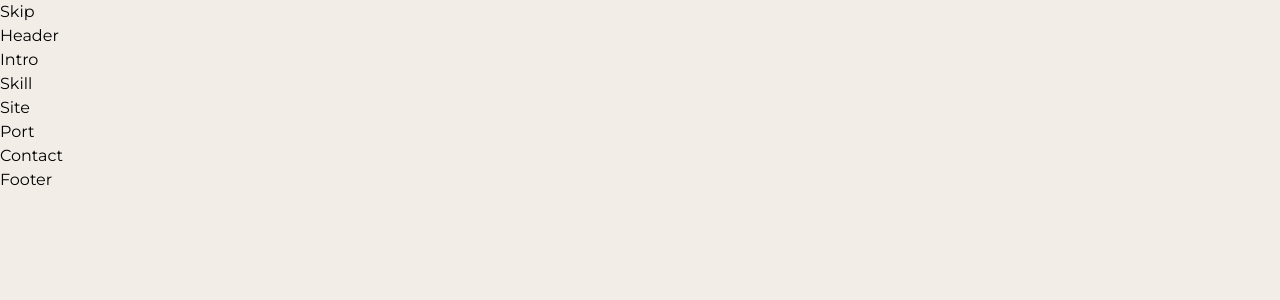
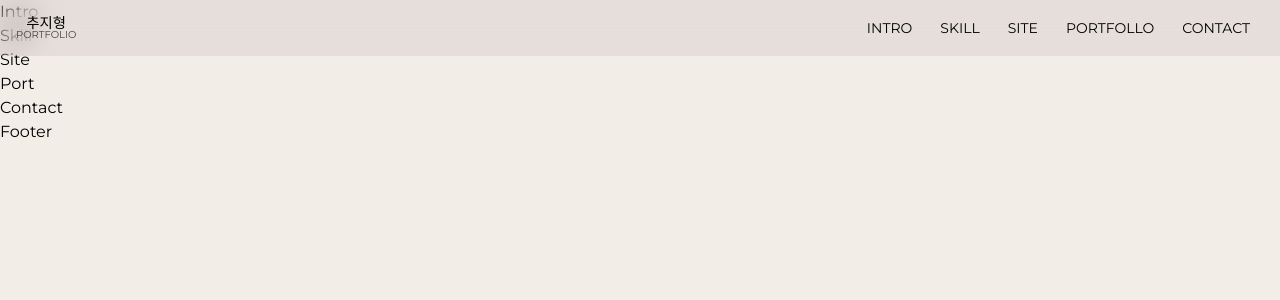
Before and after one commit to giruan/port2024, a React (Create React App) app: page / in a window 1280 px wide. Shown: the top 300 px of the page. Built offline with nearby package versions, Linux system fonts and the light colour scheme; a small style sheet from the web is missing; a web font is replaced by a local one.

Commit message:
리액트 헤더완료

```diff
--- a/src/assets/scss/section/_header.scss
+++ b/src/assets/scss/section/_header.scss
@@ -0,0 +1,128 @@
+#header {
+    @include position-fixed;
+    z-index: 10000;
+}
+.header__inner {
+    @include flex-between;
+    background-color: rgba(116, 99, 99, 0.1);
+    backdrop-filter: blur(15px);
+    padding: 1rem;
+
+    .header__logo {
+        font-size: 0.9rem;
+        text-align: center;
+        text-transform: uppercase;
+        line-height: 1;
+
+        em {
+            font-size: 10px;
+            display: block;
+            color: var(--black200);
+        }
+    }
+    .header__nav {
+
+        @media (max-width: 800px){
+            display: none;
+
+            &.show {
+                display: block;
+
+                ul {
+                    display: block;
+                    position: absolute;
+                    right: 0;
+                    top: 68px;
+                    background-color: rgba(116,99,99,0.1);
+                    backdrop-filter: blur(15px);
+                    z-index: 10000;
+                    min-width: 150px;
+                    padding: 20px 0;
+
+                    li {
+                        display: block;
+                        text-align: right;
+
+                        a {
+                            display: inline-block;
+                            padding: 10px;
+                        }
+                    }
+                }
+            }
+            &.show + .header__nav__mobile span::before {
+                width: 20px;
+            }
+            &.show + .header__nav__mobile span::after {
+                width: 20px;
+            }
+        }
+
+        li {
+            display: inline;
+
+            a {
+                text-transform: uppercase;
+                font-size: 14px;
+                padding: 14px;
+                position: relative;
+
+                &::before {
+                    content: '';
+                    width: calc(100% - 28px);
+                    height: 1px;
+                    background-color: var(--black);
+                    position: absolute;
+                    left: 14px;
+                    bottom: 10px;
+                    transform: scaleX(0);
+                    transition: all 0.3s;
+                }
+                &:hover::before {
+                    transform: scaleX(1);
+                }
+            }
+        }
+    }
+
+    .header__nav__mobile {
+        display: none;
+        width: 40px;
+        height: 40px;
+        cursor: pointer;
+
+        @media (max-width: 800px){
+            display: block;
+        }
+
+        span {
+            display: block;
+            width: 40px;
+            height: 2px;
+            background-color: var(--black);
+            margin-top: 19px;
+            position: relative;
+
+            &::before {
+                content: "";
+                width: 40px;
+                height: 2px;
+                background-color: var(--black);
+                position: absolute;
+                right: 0;
+                top: 6px;
+                transition: width 0.3s;
+            }
+            &::after {
+                content: "";
+                width: 40px;
+                height: 2px;
+                background-color: var(--black);
+                position: absolute;
+                left: 0;
+                bottom: 6px;
+                transition: width 0.3s;
+            }
+        }
+    }
+}
--- a/src/components/Header.jsx
+++ b/src/components/Header.jsx
@@ -1,11 +1,70 @@
-import React from 'react'
+import React, { useState } from "react";
+
+const headerNav = [
+  {
+    title: "intro",
+    url: "#intro",
+  },
+  {
+    title: "skill",
+    url: "#skill",
+  },
+  {
+    title: "site",
+    url: "#site",
+  },
+  {
+    title: "portfollo",
+    url: "#port",
+  },
+  {
+    title: "contact",
+    url: "#contact",
+  },
+];
 
 const Header = () => {
+  const [show, setShow] = useState(false);
+
+  const toggleMenu = () => {
+    setShow((prevShow) => !prevShow);
+  };
+
   return (
-    <div>
-      Header
-    </div>
-  )
-}
+    <header id="header" role="banner">
+      <div className="header__inner">
+        <div className="header__logo">
+          <a href="/">
+            추지형<em>portfolio</em>
+          </a>
+        </div>
+        <nav
+          className={`header__nav ${show ? "show" : ""}`}
+          role="navigation"
+          aria-label="메인메뉴"
+        >
+          <ul>
+            {headerNav.map((nav, key) => (
+              <li key={key}>
+                <a href={nav.url}>{nav.title}</a>
+              </li>
+            ))}
+          </ul>
+        </nav>
+        <div
+          className="header__nav__mobile"
+          id="headerToggle"
+          aria-controls="primary-menu"
+          aria-expanded={show ? "true" : "false"}
+          role="button"
+          tabIndex="0"
+          onClick={toggleMenu}
+        >
+          <span></span>
+        </div>
+      </div>
+    </header>
+  );
+};
 
-export default Header
+export default Header;
--- a/src/components/Skip.jsx
+++ b/src/components/Skip.jsx
@@ -3,8 +3,14 @@
 
 const Skip = () => {
   return (
-    <div>
-      Skip
+    <div id="skip">
+      <a href='#header'>헤더 영억 바로가기</a>
+      <a href='#intro'>소개 영억 바로가기</a>
+      <a href='#skill'>스킬 영억 바로가기</a>
+      <a href='#site'>사이트 영억 바로가기</a>
+      <a href='#port'>포트폴리오 영억 바로가기</a>
+      <a href='#contact'>연락처 영억 바로가기</a>
+      <a href='#footer'>푸터 영억 바로가기</a>
     </div>
   )
 }
```
